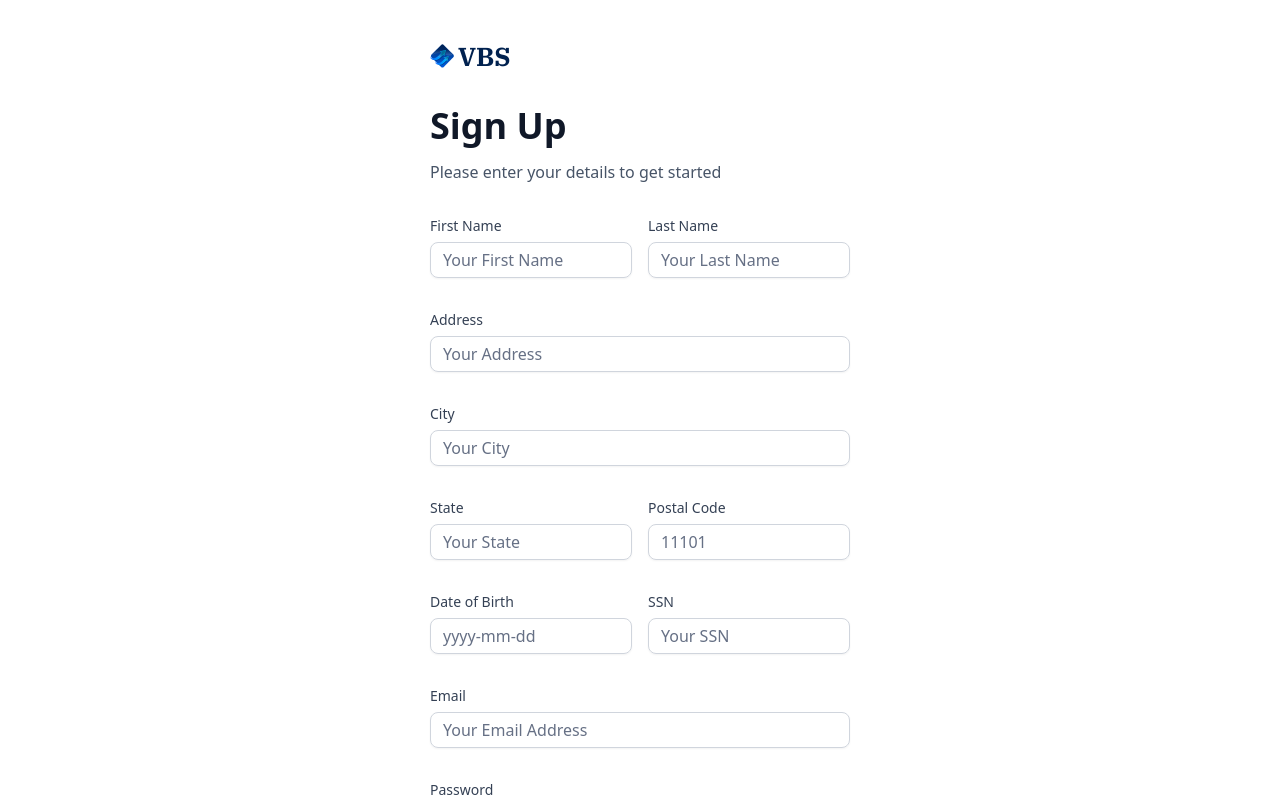
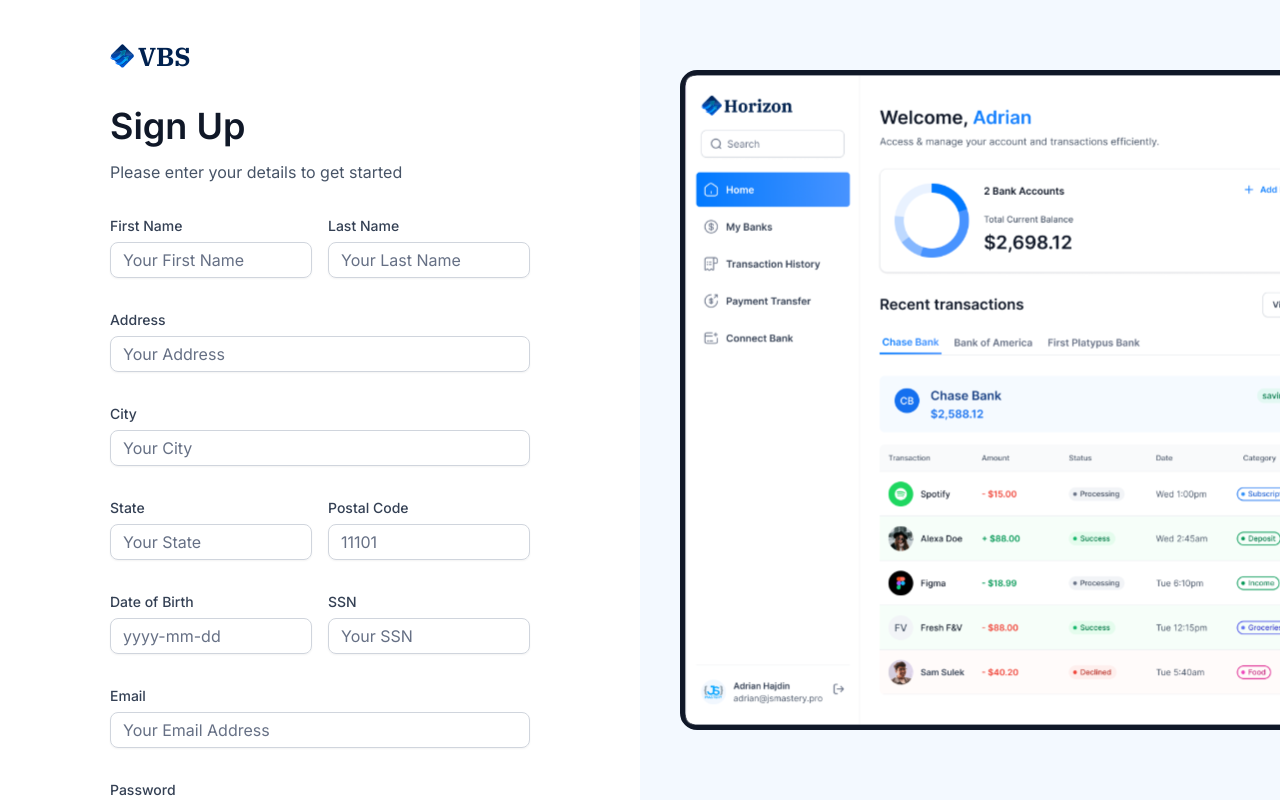
Before and after one commit to Vino-Siva/banking-app, a Next.js app: page /sign-up in a window 1280 px wide. Shown: the top 800 px of the page. Built offline with nearby package versions, Linux system fonts and the light colour scheme.

Commit message:
Refactor auth layout to display image

```diff
--- a/app/(auth)/layout.tsx
+++ b/app/(auth)/layout.tsx
@@ -1,7 +1,24 @@
+import Image from "next/image";
+
 export default function RootLayout({
   children,
 }: Readonly<{
   children: React.ReactNode;
 }>) {
-  return <main>{children}</main>;
+  return (
+    <main className="flex min-h-screen w-full justify-between font-inter">
+      {children}
+      <div className="auth-asset">
+        <div>
+          <Image
+            src="/icons/auth-image.svg"
+            alt="Auth"
+            width={500}
+            height={500}
+            className="w-[600px] h-auto"
+          />
+        </div>
+      </div>
+    </main>
+  );
 }
```
